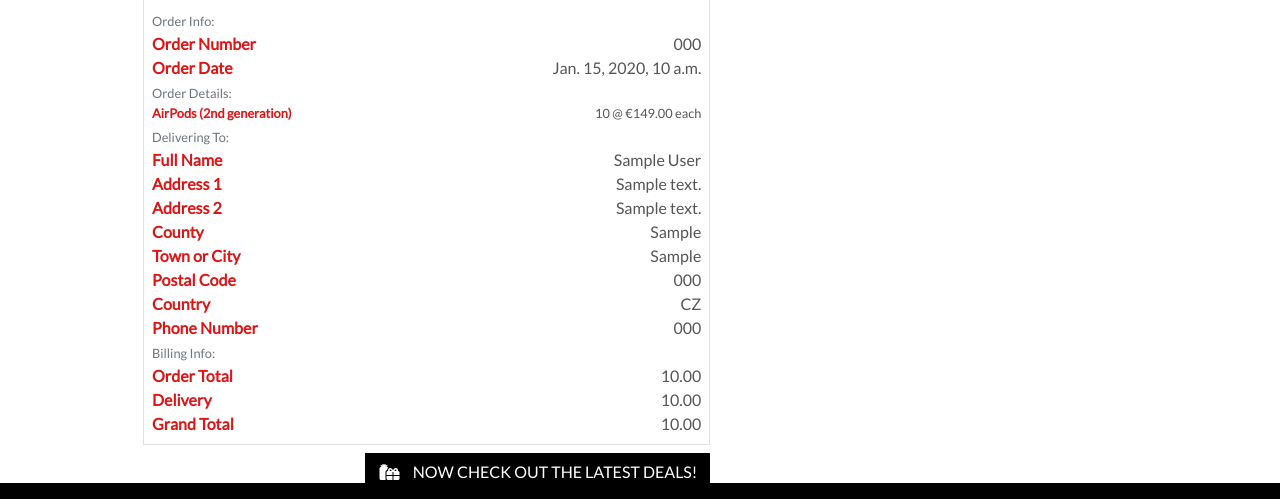
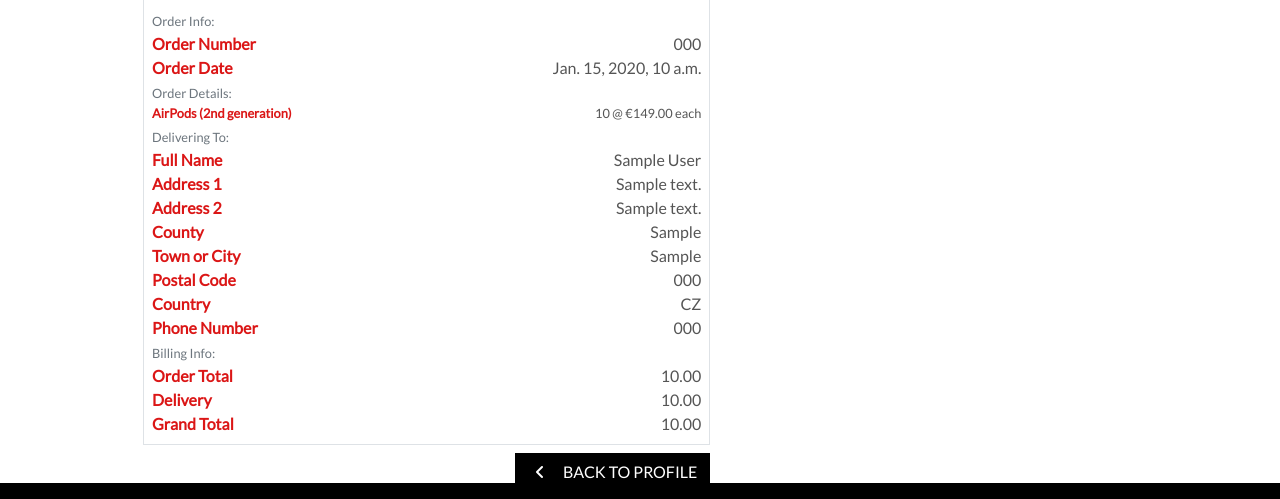
Before and after one commit to LanreAndero/CI_PP5_LJA_E-Stores, a Django app: page /profile/order_history/000 in a window 1280 px wide. Shown: the part 317-816 px from the top of the page. Run offline with Django 3.2, Linux system fonts and the light colour scheme; data comes from the database, SQL or seed files in the repository; tables that the repository leaves empty hold one stand-in row (values such as "Sample post"); some libraries are stand-ins or nearby versions.

Commit message:
modify profile history and checkout views

```diff
--- a/checkout/admin.py
+++ b/checkout/admin.py
@@ -15,7 +15,7 @@ class OrderAdmin(admin.ModelAdmin):
                        'grand_total', 'original_bag',
                        'stripe_pid')
 
-    fields = ('order_number', 'date', 'full_name',
+    fields = ('order_number', 'user_profile', 'date', 'full_name',
               'email', 'phone_number', 'country',
               'postcode', 'town_or_city', 'street_address1',
               'street_address2', 'county', 'delivery_cost',
--- a/checkout/templates/checkout/checkout_success.html
+++ b/checkout/templates/checkout/checkout_success.html
@@ -192,12 +192,21 @@
         </div>
         <div class="row">
 			<div class="col-12 col-lg-7 text-right">
+				{% if from_profile %}
+                    <a href="{% url 'profile' %}" class="btn btn-black rounded-0 my-2">
+                        <span class="icon mr-2">
+                            <i class="fas fa-angle-left"></i>
+                        </span>
+                        <span class="text-uppercase">Back to Profile</span>
+                    </a>
+                {% else %}
                     <a href="{% url 'products' %}?category=airpods,galaxy_buds,selfie_stick" class="btn btn-black rounded-0 my-2">
                         <span class="icon mr-2">
                             <i class="fas fa-gifts"></i>
                         </span>
                         <span class="text-uppercase">Now check out the latest deals!</span>
                     </a>
+                {% endif %}
 			</div>
 		</div>
     </div>
--- a/profiles/templates/profiles/profile.html
+++ b/profiles/templates/profiles/profile.html
@@ -58,9 +58,7 @@
                                         <ul class="list-unstyled">
                                             {% for item in order.lineitems.all %}
                                                 <li class="small">
-                                                    {% if item.product.has_sizes %}
-                                                        Size {{ item.product.size|upper }}
-                                                    {% endif %}{{ item.product.name }} x{{ item.quantity }}
+                                                    {{ item.product.name }} x{{ item.quantity }}
                                                 </li>
                                             {% endfor %}
                                         </ul>
```
Also changed, not shown: checkout/views.py (+25 -0 lines). Lines whose indentation alone changed are shown as unchanged.
